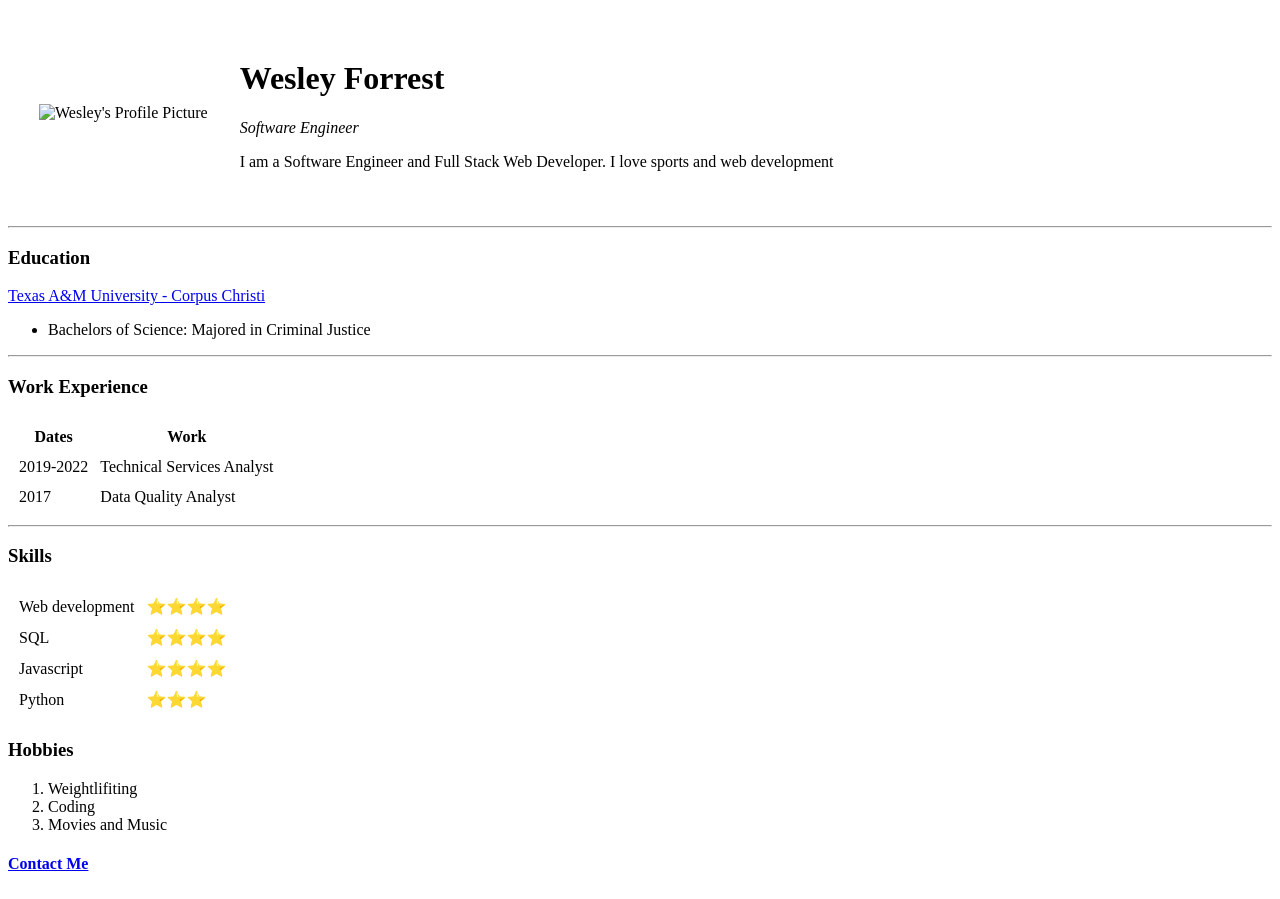
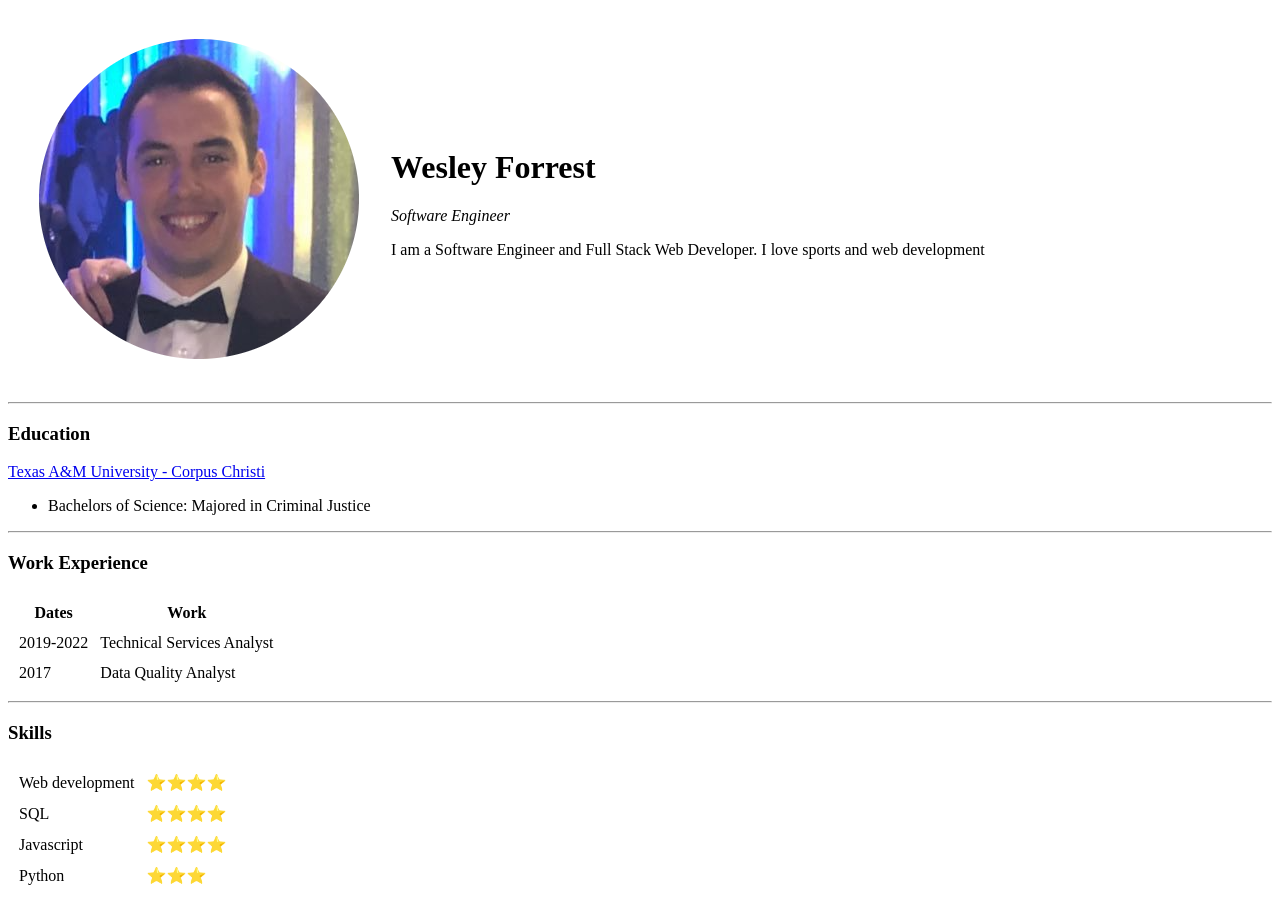
Before and after one commit to wforrest13/cv, a plain HTML site: page index.html in a window 1280 px wide. Shown: the top 899 px of the page. Drawn offline with Linux system fonts and the light colour scheme.

Commit message:
Update index.html

```diff
--- a/index.html
+++ b/index.html
@@ -10,7 +10,7 @@
     <body>
         <table cellspacing="30">
             <tr>
-                <td> <img src="Images/WWesley-modified.png" alt="Wesley's Profile Picture"></td>
+                <td> <img src="Images/Wesley-modified.png" alt="Wesley's Profile Picture"></td>
                 <td> <h1>Wesley Forrest</h1>
                 <p><em>Software Engineer</em></p>
                 <p>I am a Software Engineer and Full Stack Web Developer. I love sports and web development</p></td>
```
